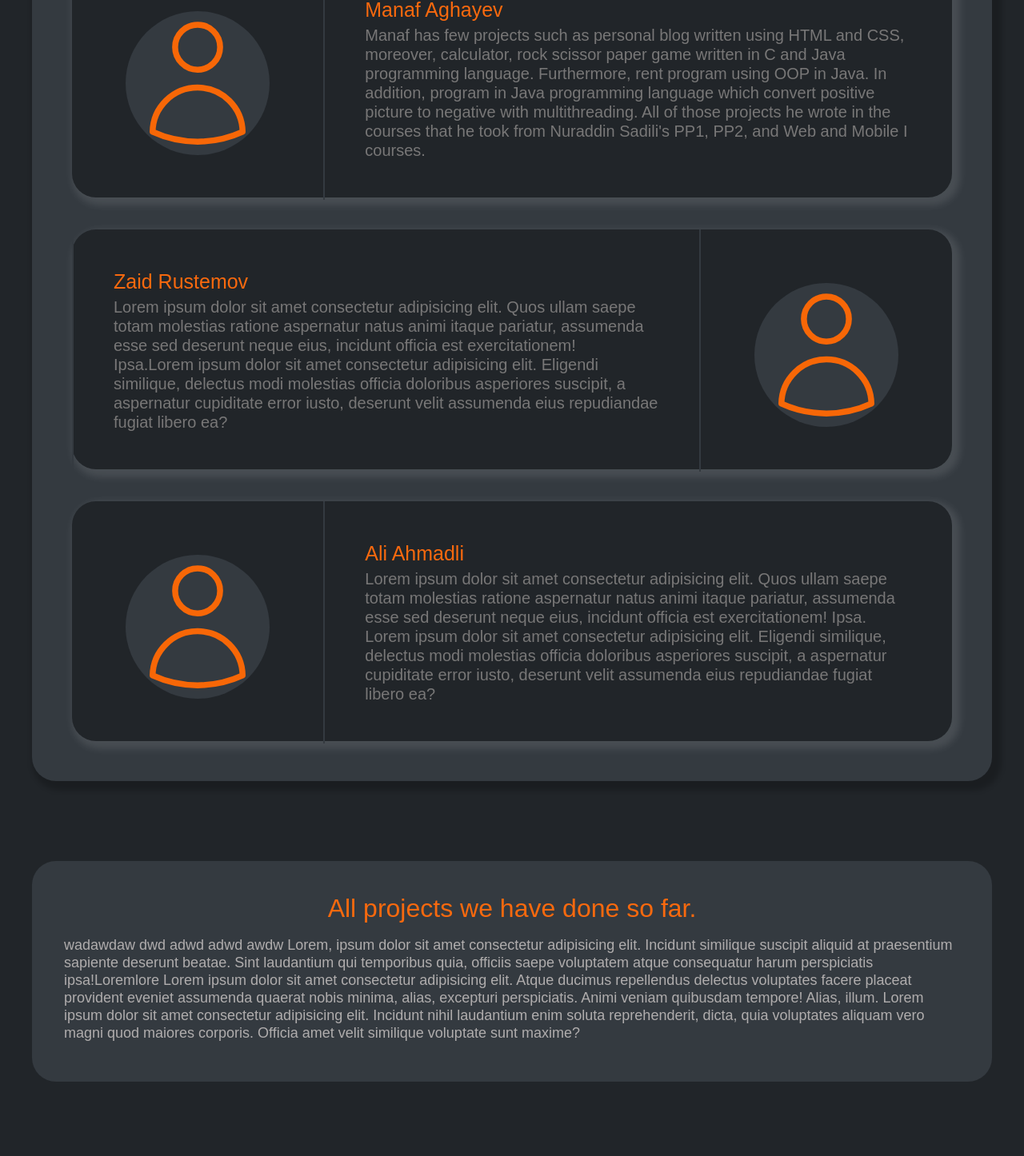
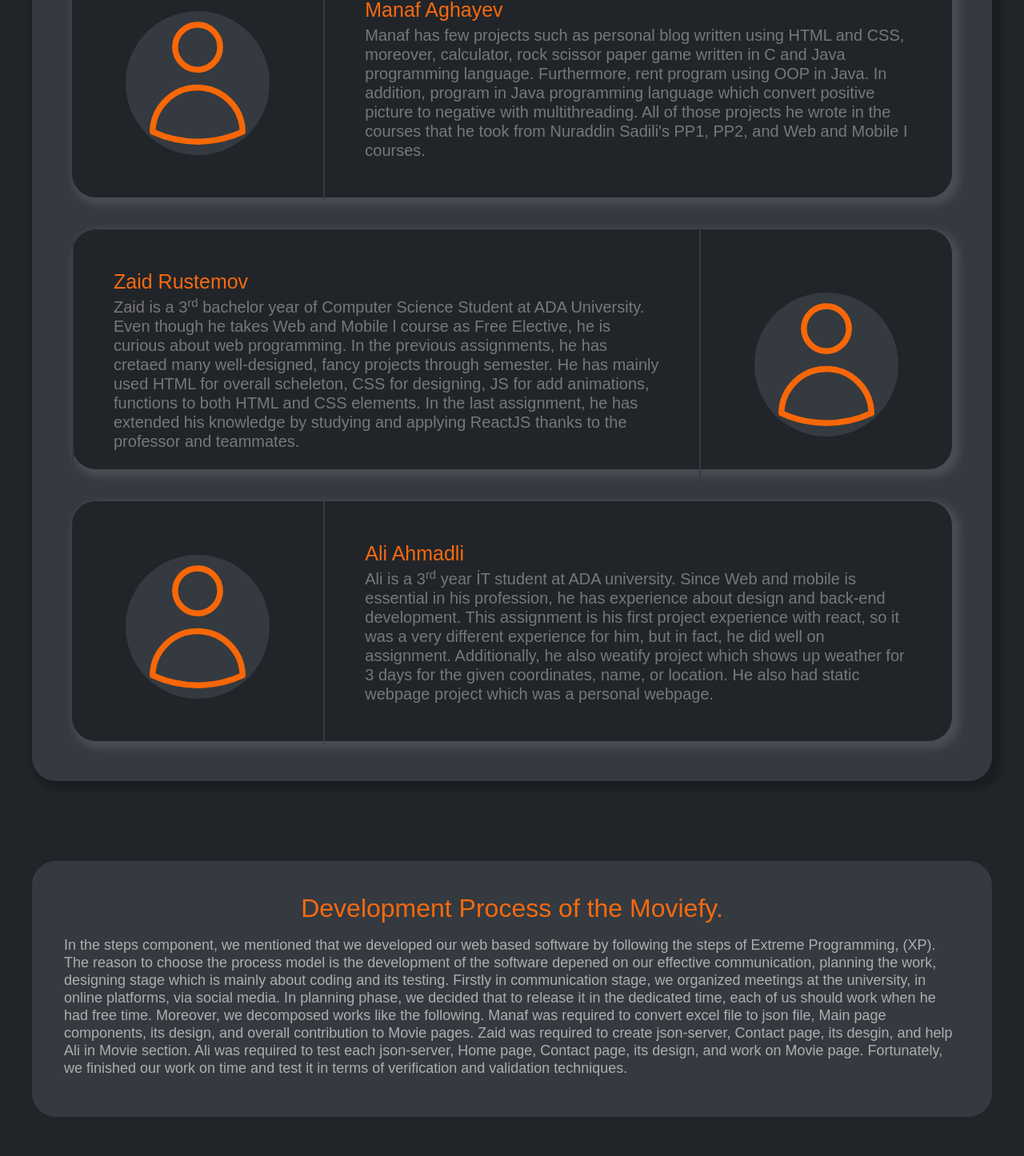
Before and after one commit to aahmadli14270/W-M_ass3, a React (Create React App) app: page /Home in a window 1280 px wide. Shown: the part 987-2433 px from the top of the page at 80% size. Built offline with nearby package versions, Linux system fonts and the light colour scheme.

Commit message:
Update Home.jsx

```diff
--- a/src/Home/Home.jsx
+++ b/src/Home/Home.jsx
@@ -113,14 +113,11 @@ function Home() {
                 <div className="member-container right-grid">
                   <p className="info-us-p right-border">
                     <h1 className="member-name-h1">Zaid Rustemov</h1>
-                    Lorem ipsum dolor sit amet consectetur adipisicing elit.
-                    Quos ullam saepe totam molestias ratione aspernatur natus
-                    animi itaque pariatur, assumenda esse sed deserunt neque
-                    eius, incidunt officia est exercitationem! Ipsa.Lorem ipsum
-                    dolor sit amet consectetur adipisicing elit. Eligendi
-                    similique, delectus modi molestias officia doloribus
-                    asperiores suscipit, a aspernatur cupiditate error iusto,
-                    deserunt velit assumenda eius repudiandae fugiat libero ea?
+                    Zaid is a 3<sup>rd</sup> bachelor year of Computer Science Student at ADA University. Even though he takes Web and Mobile l course
+                    as Free Elective, he is curious about web programming. In the previous assignments, he has cretaed many well-designed, fancy
+                    projects through semester. He has mainly used HTML for overall scheleton, CSS for designing, JS for add animations, functions
+                    to both HTML and CSS elements. In the last assignment, he has extended his knowledge by studying and applying ReactJS thanks to
+                    the professor and teammates.
                   </p>
                   <div className="img-svg">
                     <svg
@@ -160,14 +157,11 @@ function Home() {
                   </div>
                   <p className="info-us-p">
                     <h1 className="member-name-h1">Ali Ahmadli</h1>
-                    Lorem ipsum dolor sit amet consectetur adipisicing elit.
-                    Quos ullam saepe totam molestias ratione aspernatur natus
-                    animi itaque pariatur, assumenda esse sed deserunt neque
-                    eius, incidunt officia est exercitationem! Ipsa. Lorem ipsum
-                    dolor sit amet consectetur adipisicing elit. Eligendi
-                    similique, delectus modi molestias officia doloribus
-                    asperiores suscipit, a aspernatur cupiditate error iusto,
-                    deserunt velit assumenda eius repudiandae fugiat libero ea?
+                    Ali is a 3<sup>rd</sup> year İT student at ADA university. Since Web and mobile is essential in his profession,
+                    he has experience about design and back-end development. This assignment is his first project experience
+                    with react, so it was a very different experience for him, but in fact, he did well on assignment.
+                    Additionally, he also weatify project which shows up weather for 3 days for the given coordinates, name, or
+                    location. He also had static webpage project which was a personal webpage.
                   </p>
                 </div>
               </div>
@@ -178,21 +172,17 @@ function Home() {
         <div className="about-all-projects">
           <div className="all-projects-container">
             <h1 className="all-projects-h1">
-              All projects we have done so far.
+              Development Process of the Moviefy.
             </h1>
             <p className="all-projects-p">
-              wadawdaw dwd adwd adwd awdw Lorem, ipsum dolor sit amet
-              consectetur adipisicing elit. Incidunt similique suscipit aliquid
-              at praesentium sapiente deserunt beatae. Sint laudantium qui
-              temporibus quia, officiis saepe voluptatem atque consequatur harum
-              perspiciatis ipsa!Loremlore Lorem ipsum dolor sit amet consectetur
-              adipisicing elit. Atque ducimus repellendus delectus voluptates
-              facere placeat provident eveniet assumenda quaerat nobis minima,
-              alias, excepturi perspiciatis. Animi veniam quibusdam tempore!
-              Alias, illum. Lorem ipsum dolor sit amet consectetur adipisicing
-              elit. Incidunt nihil laudantium enim soluta reprehenderit, dicta,
-              quia voluptates aliquam vero magni quod maiores corporis. Officia
-              amet velit similique voluptate sunt maxime?
+              In the steps component, we mentioned that we developed our web based software by following the steps of Extreme Programming, (XP).
+              The reason to choose the process model is the development of the software depened on our effective communication, planning the work,
+              designing stage which is mainly about coding and its testing. Firstly in communication stage, we organized meetings at the university,
+              in online platforms, via social media. In planning phase, we decided that to release it in the dedicated time, each of us should work
+              when he had free time. Moreover, we decomposed works like the following. Manaf was required to convert excel file to json file, Main page
+              components, its design, and overall contribution to Movie pages. Zaid was required to create json-server, Contact page, its desgin, and
+              help Ali in Movie section. Ali was required to test each json-server, Home page, Contact page, its design, and work on Movie page. Fortunately,
+              we finished our work on time and test it in terms of verification and validation techniques.
             </p>
           </div>
         </div>
```
